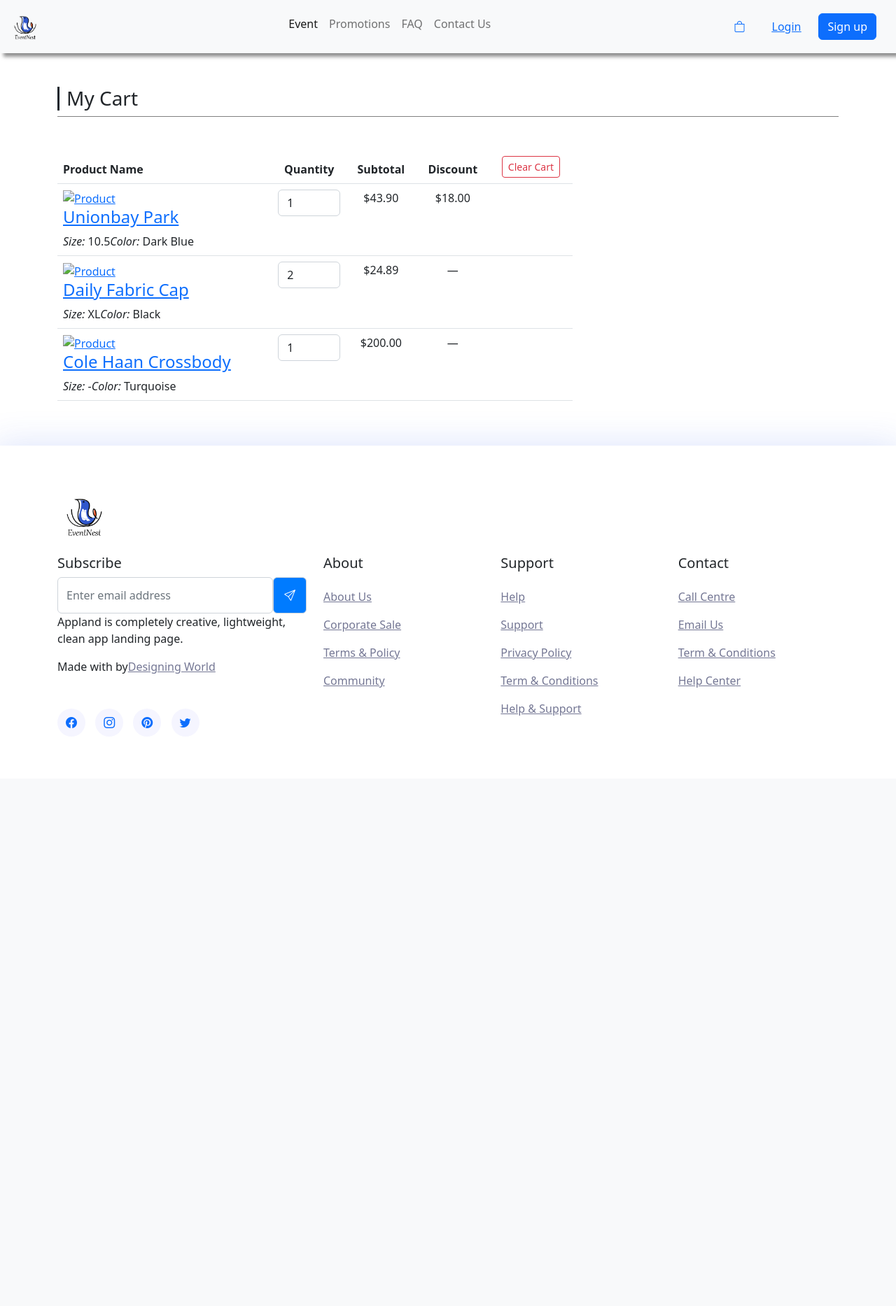
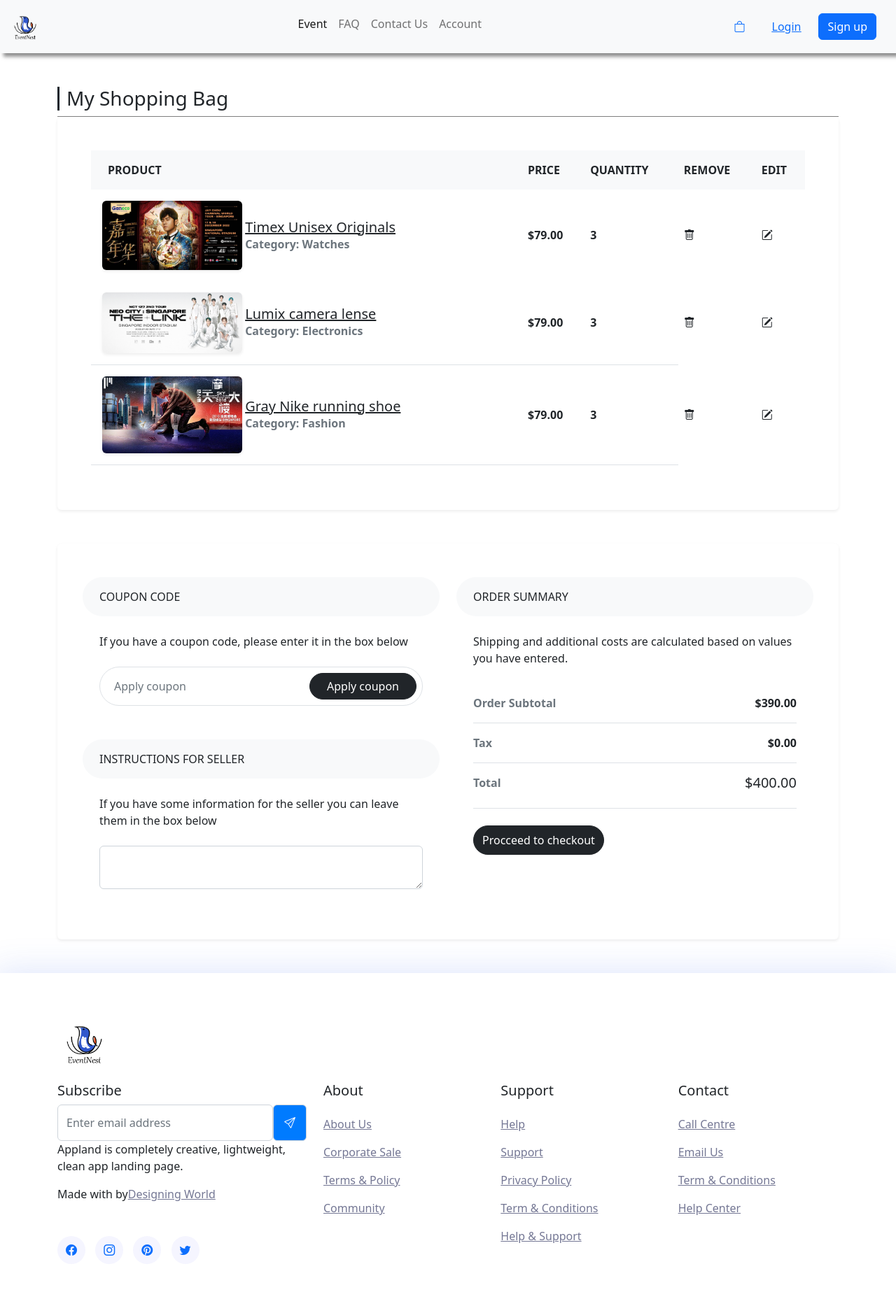
Before and after one commit to ZXiang1121/Web-Development-Assignment-EventNest-, a Flask app: page /cart in a window 1280 px wide. Shown: the whole page at 70% size. Before the commit the page ends 1041 px from the top, so only its background shows below. Run offline with Flask 2, Linux system fonts and the light colour scheme; some libraries are stand-ins or nearby versions.

Commit message:
Do Cart Page

```diff
--- a/templates/base.html
+++ b/templates/base.html
@@ -24,19 +24,19 @@
               <a class="nav-link active"  href="/">Event <span class="sr-only"></span></a>
             </li>
             <li class="nav-item">
-              <a class="nav-link" href="/promotions">Promotions</a>
+              <a class="nav-link" href="/promotions">FAQ</a>
             </li>
             <li class="nav-item">
-              <a class="nav-link" href="/faq">FAQ</a>
+              <a class="nav-link" href="/faq">Contact Us</a>
             </li>
             <li class="nav-item">
-              <a class="nav-link" href="#">Contact Us</a>
+              <a class="nav-link" href="#">Account</a>
             </li>
 
           </ul>
           <form class="d-flex justify-content-center order-5">
             <button type="button" class="btn btn-link  me-2" >
-              <i class="bi bi-bag"></i>
+              <a href="/cart"><i class="bi bi-bag"></a></i>
             </button>
             <button type="button" class="btn btn-link px-3 me-2"><a  href="/login">
               Login
--- a/templates/cart.html
+++ b/templates/cart.html
@@ -4,97 +4,116 @@
 {% block content%}
     <div class="container mt-5">
         <header style="border-bottom: 1px solid grey">
-            <h3 class="header-cart-border">My Cart</h3>
+            <h3 class="header-cart-border">My Shopping Bag</h3>
         </header>
+        <div class="pb-5">
+            <div class="container">
               <div class="row">
-                <div class="col-12 col-md-8 py-5">
+                <div class="col-lg-12 p-5 bg-white rounded shadow-sm mb-5">
+
+                  <!-- Shopping cart table -->
+                  <div class="table-responsive">
                     <table class="table">
                       <thead>
                         <tr>
-                                <th>Product Name</th>
-                                <th class="text-center">Quantity</th>
-                                <th class="text-center">Subtotal</th>
-                                <th class="text-center">Discount</th>
-                                <th class="text-center"><a class="btn btn-sm btn-outline-danger" href="#">Clear Cart</a></th>
+                          <th scope="col" class="border-0 bg-light">
+                            <div class="p-2 px-3 text-uppercase">Product</div>
+                          </th>
+                          <th scope="col" class="border-0 bg-light">
+                            <div class="py-2 text-uppercase">Price</div>
+                          </th>
+                          <th scope="col" class="border-0 bg-light">
+                            <div class="py-2 text-uppercase">Quantity</div>
+                          </th>
+                          <th scope="col" class="border-0 bg-light">
+                            <div class="py-2 text-uppercase">Remove</div>
+                          </th>
+                          <th scope="col" class="border-0 bg-light">
+                            <div class="py-2 text-uppercase">Edit</div>
+                          </th>
                         </tr>
                       </thead>
                       <tbody>
                         <tr>
-                                <td>
-                                    <div class="product-item">
-                                        <a class="product-thumb" href="#"><img src="https://via.placeholder.com/220x180/FF0000/000000" alt="Product"></a>
-                                        <div class="product-info">
-                                            <h4 class="product-title"><a href="#">Unionbay Park</a></h4><span><em>Size:</em> 10.5</span><span><em>Color:</em> Dark Blue</span>
+                          <th scope="row" class="border-0">
+                            <div class="p-2">
+                              <img src="{{(url_for('static', filename='images/jaychouconcertposter.jpg'))}}" alt="" width="200" class="img-fluid rounded shadow-sm">
+                              <div class="ml-3 d-inline-block align-middle">
+                                <h5 class="mb-0"> <a href="#" class="text-dark d-inline-block align-middle">Timex Unisex Originals</a></h5><span class="text-muted font-weight-normal font-italic d-block">Category: Watches</span>
                               </div>
                             </div>
-                                </td>
-                                <td class="text-center">
-                                    <div class="count-input">
-                                        <select class="form-control">
-                                            <option>1</option>
-                                            <option>2</option>
-                                            <option>3</option>
-                                            <option>4</option>
-                                            <option>5</option>
-                                        </select>
-                                    </div>
-                                </td>
-                                <td class="text-center text-lg text-medium">$43.90</td>
-                                <td class="text-center text-lg text-medium">$18.00</td>
-                                <td class="text-center"><a class="remove-from-cart" href="#" data-toggle="tooltip" title="" data-original-title="Remove item"><i class="fa fa-trash"></i></a></td>
+                          </th>
+                          <td class="border-0 align-middle"><strong>$79.00</strong></td>
+                          <td class="border-0 align-middle"><strong >3</strong></td>
+                          <td class="border-0 align-middle"><a href="#" class="text-dark"><i class="bi bi-trash"></i></a></td>
+                          <td class="border-0 align-middle "><a href="#" class="text-dark"><i class="bi bi-pencil-square"></i></a></td>
                         </tr>
                         <tr>
-                                <td>
-                                    <div class="product-item">
-                                        <a class="product-thumb" href="#"><img src="https://via.placeholder.com/220x180/5F9EA0/000000" alt="Product"></a>
-                                        <div class="product-info">
-                                            <h4 class="product-title"><a href="#">Daily Fabric Cap</a></h4><span><em>Size:</em> XL</span><span><em>Color:</em> Black</span>
+                          <th scope="row">
+                            <div class="p-2">
+                              <img src="{{(url_for('static', filename='images/nctconcert.jpg'))}}" alt="" width="200" class="img-fluid rounded shadow-sm">
+                              <div class="ml-3 d-inline-block align-middle">
+                                <h5 class="mb-0"><a href="#" class="text-dark d-inline-block">Lumix camera lense</a></h5><span class="text-muted font-weight-normal font-italic">Category: Electronics</span>
                               </div>
                             </div>
-                                </td>
-                                <td class="text-center">
-                                    <div class="count-input">
-                                        <select class="form-control">
-                                            <option>1</option>
-                                            <option selected="">2</option>
-                                            <option>3</option>
-                                            <option>4</option>
-                                            <option>5</option>
-                                        </select>
-                                    </div>
-                                </td>
-                                <td class="text-center text-lg text-medium">$24.89</td>
-                                <td class="text-center">—</td>
-                                <td class="text-center"><a class="remove-from-cart" href="#" data-toggle="tooltip" title="" data-original-title="Remove item"><i class="fa fa-trash"></i></a></td>
+                          </th>
+                          <td class="align-middle"><strong>$79.00</strong></td>
+                          <td class="align-middle"><strong>3</strong></td>
+                          <td class="border-0 align-middle"><a href="#" class="text-dark"><i class="bi bi-trash"></i></a></td>
+                          <td class="border-0 align-middle"><a href="#" class="text-dark"><i class="bi bi-pencil-square"></i></a></td>
                         </tr>
                         <tr>
-                                <td>
-                                    <div class="product-item">
-                                        <a class="product-thumb" href="#"><img src="https://via.placeholder.com/220x180/9932CC/000000" alt="Product"></a>
-                                        <div class="product-info">
-                                            <h4 class="product-title"><a href="#">Cole Haan Crossbody</a></h4><span><em>Size:</em> -</span><span><em>Color:</em> Turquoise</span>
+                          <th scope="row">
+                            <div class="p-2">
+                              <img src="{{(url_for('static', filename='images/xuezhiqianconcertposter.jpg'))}}" alt="" width="200" class="img-fluid rounded shadow-sm">
+                              <div class="ml-3 d-inline-block align-middle">
+                                <h5 class="mb-0"> <a href="#" class="text-dark d-inline-block">Gray Nike running shoe</a></h5><span class="text-muted font-weight-normal font-italic">Category: Fashion</span>
                               </div>
                             </div>
-                                </td>
-                                <td class="text-center">
-                                    <div class="count-input">
-                                        <select class="form-control">
-                                            <option>1</option>
-                                            <option>2</option>
-                                            <option>3</option>
-                                            <option>4</option>
-                                            <option>5</option>
-                                        </select>
-                                    </div>
-                                </td>
-                                <td class="text-center text-lg text-medium">$200.00</td>
-                                <td class="text-center">—</td>
-                                <td class="text-center"><a class="remove-from-cart" href="#" data-toggle="tooltip" title="" data-original-title="Remove item"><i class="fa fa-trash"></i></a></td>
+                            <td class="align-middle"><strong>$79.00</strong></td>
+                            <td class="align-middle"><strong>3</strong></td>
+                            <td class="border-0 align-middle"><a href="#" class="text-dark"><i class="bi bi-trash"></i></a></td>
+                            <td class="border-0 align-middle"><a href="#" class="text-dark"><i class="bi bi-pencil-square"></i></a></td>
                         </tr>
                       </tbody>
                     </table>
                   </div>
-                <div class="col-6 col-md-4 py-5">
+                  <!-- End -->
+                </div>
+              </div>
+
+              <div class="row py-5 p-4 bg-white rounded shadow-sm">
+                <div class="col-lg-6">
+                  <div class="bg-light rounded-pill px-4 py-3 text-uppercase font-weight-bold">Coupon code</div>
+                  <div class="p-4">
+                    <p class="font-italic mb-4">If you have a coupon code, please enter it in the box below</p>
+                    <div class="input-group mb-4 border rounded-pill p-2">
+                      <input type="text" placeholder="Apply coupon" aria-describedby="button-addon3" class="form-control border-0">
+                      <div class="input-group-append border-0">
+                        <button id="button-addon3" type="button" class="btn btn-dark px-4 rounded-pill"><i class="fa fa-gift mr-2"></i>Apply coupon</button>
+                      </div>
+                    </div>
+                  </div>
+                  <div class="bg-light rounded-pill px-4 py-3 text-uppercase font-weight-bold">Instructions for seller</div>
+                  <div class="p-4">
+                    <p class="font-italic mb-4">If you have some information for the seller you can leave them in the box below</p>
+                    <textarea name="" cols="30" rows="2" class="form-control"></textarea>
+                  </div>
+                </div>
+                <div class="col-lg-6">
+                  <div class="bg-light rounded-pill px-4 py-3 text-uppercase font-weight-bold">Order summary </div>
+                  <div class="p-4">
+                    <p class="font-italic mb-4">Shipping and additional costs are calculated based on values you have entered.</p>
+                    <ul class="list-unstyled mb-4">
+                      <li class="d-flex justify-content-between py-3 border-bottom"><strong class="text-muted">Order Subtotal </strong><strong>$390.00</strong></li>
+                      <li class="d-flex justify-content-between py-3 border-bottom"><strong class="text-muted">Tax</strong><strong>$0.00</strong></li>
+                      <li class="d-flex justify-content-between py-3 border-bottom"><strong class="text-muted">Total</strong>
+                        <h5 class="font-weight-bold">$400.00</h5>
+                      </li>
+                    </ul><a href="#" class="btn btn-dark rounded-pill py-2 btn-block">Procceed to checkout</a>
+                  </div>
+                </div>
+              </div>
 
             </div>
           </div>
```
Lines whose indentation alone changed are shown as unchanged.
